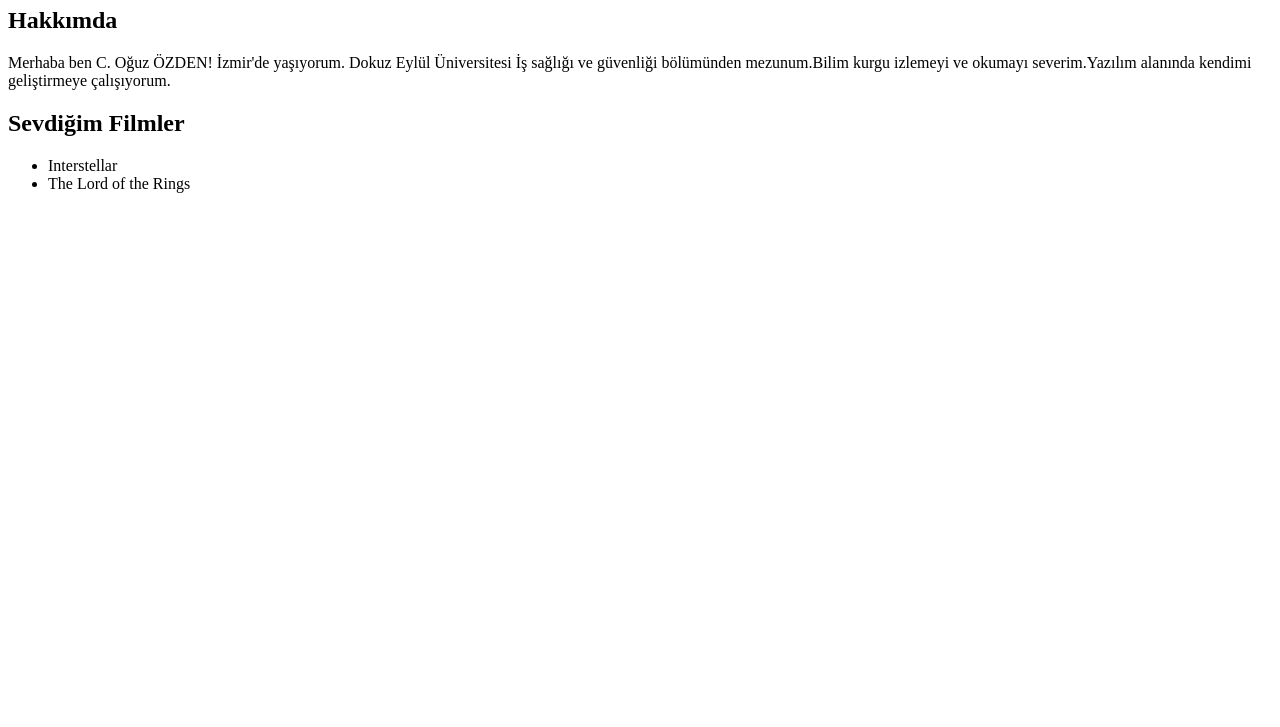
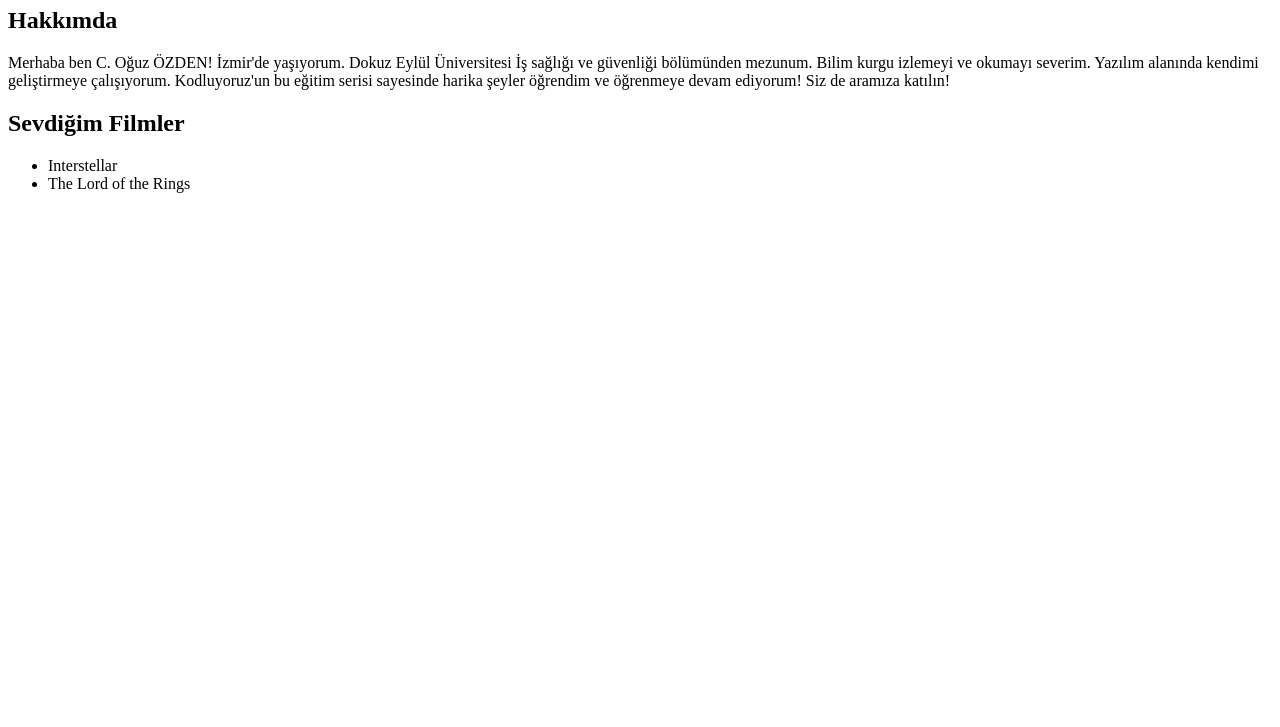
Before and after one commit to oguzozden/kodloyoruzilkrepo, a plain HTML site: page index.html in a window 1280 px wide. Shown: the part 73-800 px from the top of the page. Drawn offline with Linux system fonts and the light colour scheme.

Commit message:
Html Düzenlendi

```diff
--- a/index.html
+++ b/index.html
@@ -13,7 +13,7 @@
     <h2>Hakkımda</h2>
     <!-- Hakkımda -->
     <!-- Paragraf Başı -->
-    <p>Merhaba ben C. Oğuz ÖZDEN! İzmir'de yaşıyorum. Dokuz Eylül Üniversitesi İş sağlığı ve güvenliği bölümünden mezunum.Bilim kurgu izlemeyi ve okumayı severim.Yazılım alanında kendimi geliştirmeye çalışıyorum.
+    <p>Merhaba ben C. Oğuz ÖZDEN! İzmir'de yaşıyorum. Dokuz Eylül Üniversitesi İş sağlığı ve güvenliği bölümünden mezunum. Bilim kurgu izlemeyi ve okumayı severim. Yazılım alanında kendimi geliştirmeye çalışıyorum. Kodluyoruz'un bu eğitim serisi sayesinde harika şeyler öğrendim ve öğrenmeye devam ediyorum! Siz de aramıza katılın!
     </p>
     <!-- Paragraf sonu -->
     <h2>Sevdiğim Filmler</h2>
```
